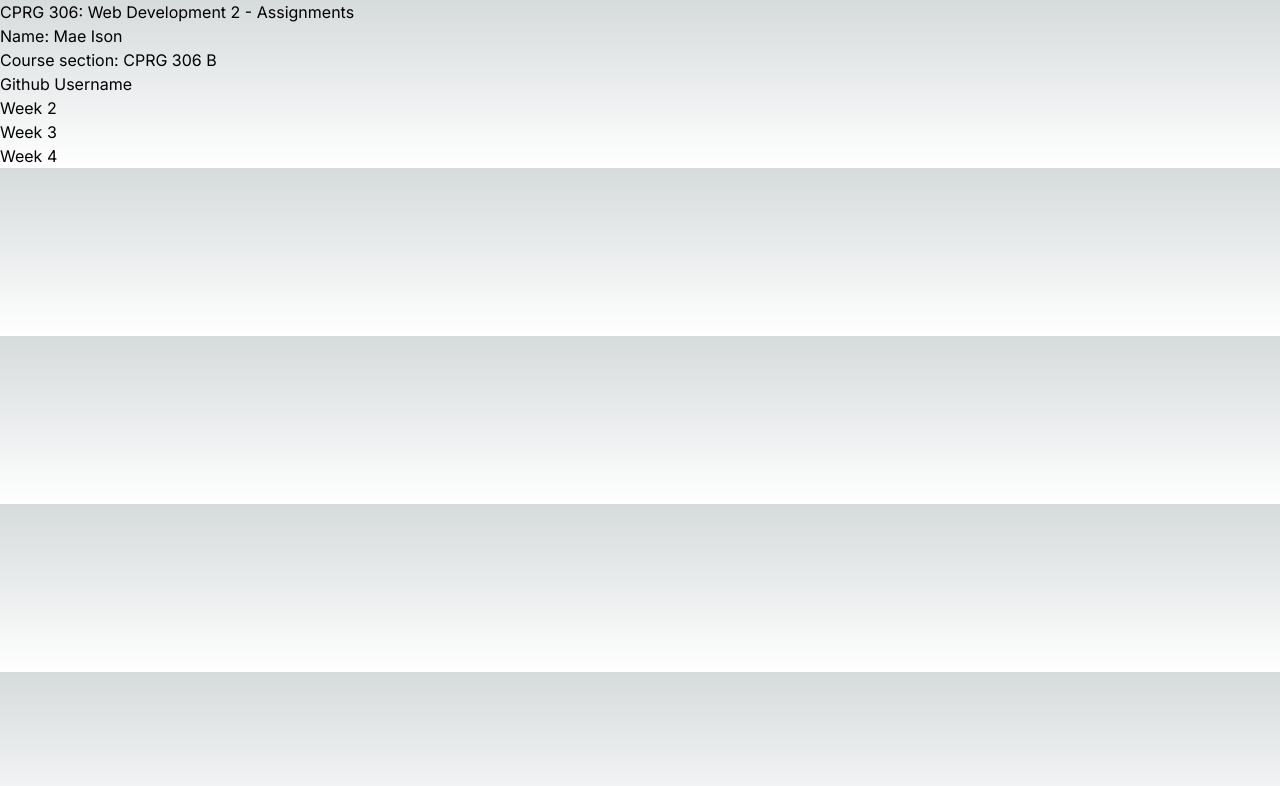
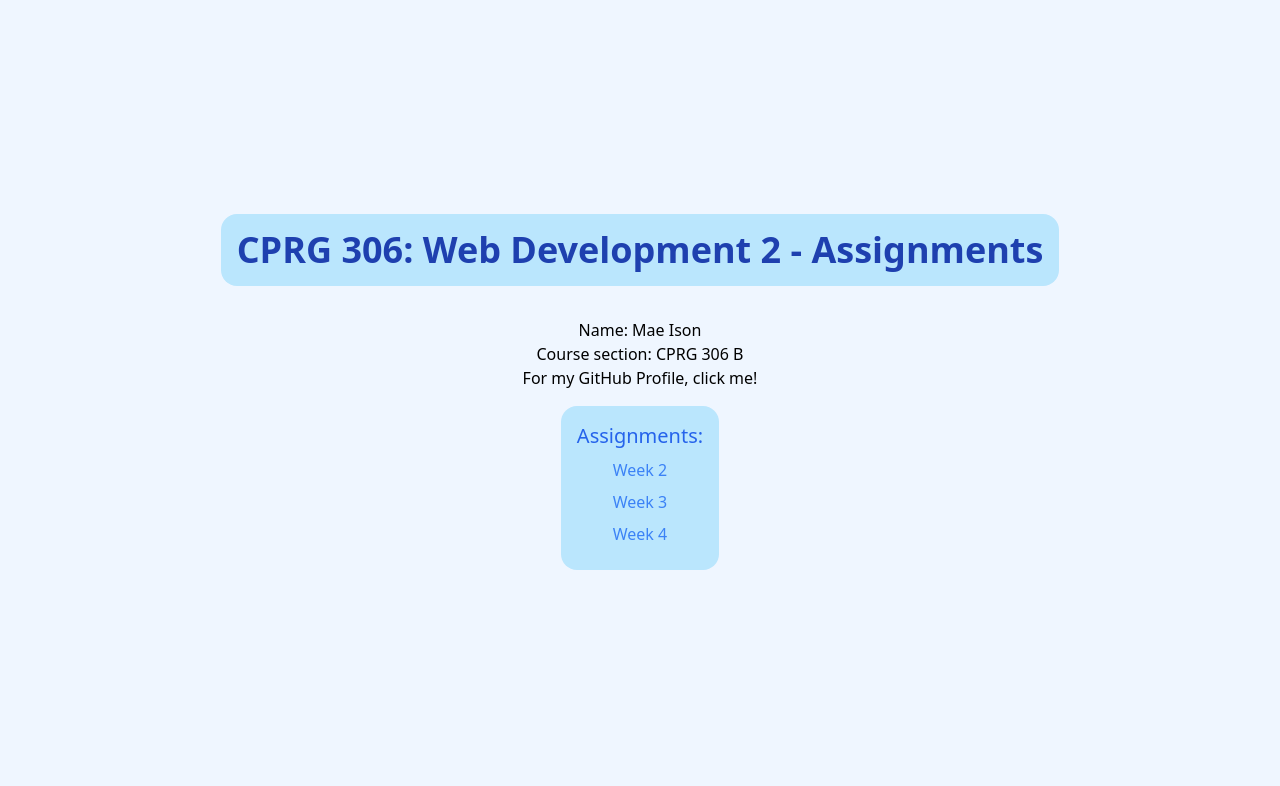
Before and after one commit to maecison/cprg306-assignments, a Next.js app: page / in a window 1280 px wide. Shown: the top 786 px of the page. Built offline with nearby package versions, Linux system fonts and the light colour scheme.

Commit message:
Styled homepage

```diff
--- a/app/StudentInfo.js
+++ b/app/StudentInfo.js
@@ -5,7 +5,7 @@ export default function StudentInfo() {
         <div>
             <p>Name: Mae Ison</p>
             <p>Course section: CPRG 306 B</p>
-            <Link href='https://github.com/maecison'> Github Username </Link>
+            <Link href='https://github.com/maecison'> For my GitHub Profile, click me! </Link>
         </div>
     );
 }
--- a/app/page.js
+++ b/app/page.js
@@ -3,18 +3,26 @@ import Link from 'next/link';
 
 export default function Home() {
   return (
-    <main>
-      <h1>CPRG 306: Web Development 2 - Assignments</h1>
-      <StudentInfo/>
-      <p>
-        <Link href= "/week2"> Week 2</Link>
-      </p>
-      <p>
-        <Link href= "/week3"> Week 3</Link>
-      </p>
-      <p>
-        <Link href= "/week4"> Week 4</Link>
-      </p>
+    <main className="flex flex-col items-center justify-center min-h-screen bg-blue-50 font-sans">
+      <h1 className="text-4xl text-blue-800 font-bold mb-4 border border-none rounded-2xl bg-sky-200 p-4 relative">CPRG 306: Web Development 2 - Assignments</h1>
+
+      <div className="text-center m-4">
+        <StudentInfo />
+      </div>
+
+      <div className="border border-none rounded-2xl bg-sky-200 p-4 mb-4 relative">
+        <p className="text-xl text-blue-600 mb-2 text-center">Assignments:</p>
+        <p className="mb-2 text-center">
+          <Link href="/week2" className="text-blue-500 hover:text-blue-700">Week 2</Link>
+        </p>
+        <p className="mb-2 text-center">
+          <Link href="/week3" className="text-blue-500 hover:text-blue-700">Week 3</Link>
+        </p>
+        <p className="mb-2 text-center">
+          <Link href="/week4" className="text-blue-500 hover:text-blue-700">Week 4</Link>
+        </p>
+      </div>
+
     </main>
   );
 }
```
